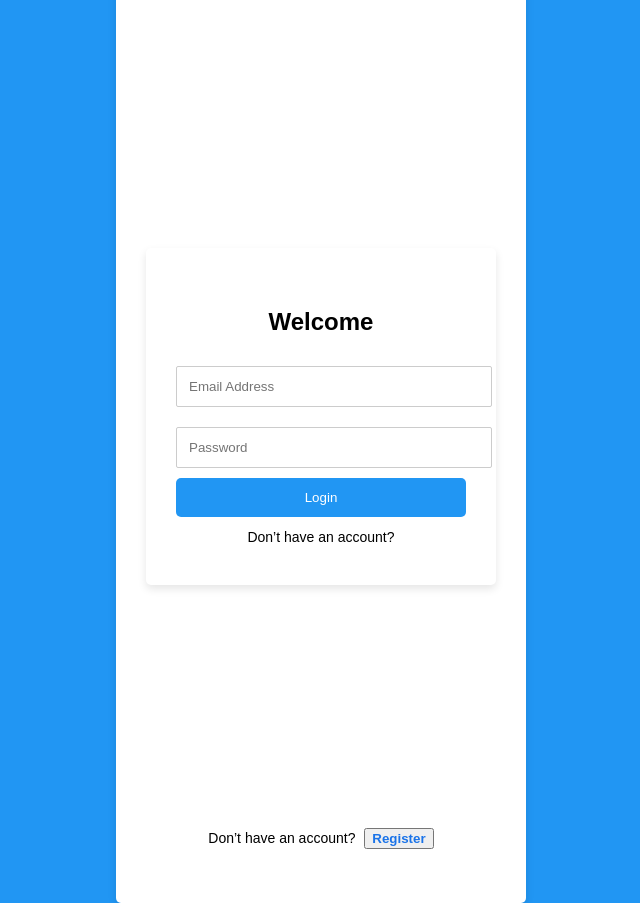
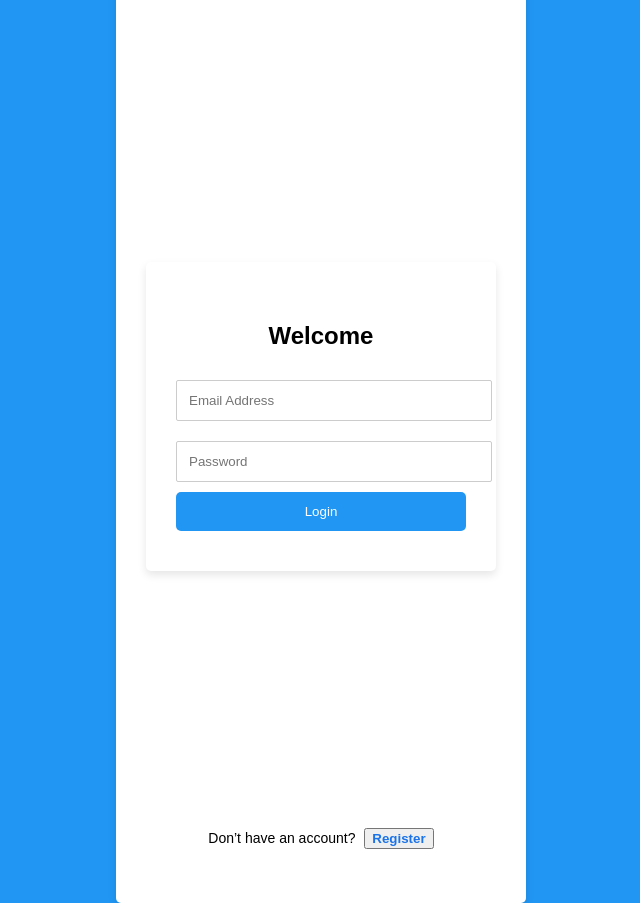
Before and after one commit to callistus0/task-manager, a React (Create React App) app in the folder client/: page / in a window 1280 px wide. Shown: the whole page, without its empty margins (319-959 px from the left). Built offline with nearby package versions, Linux system fonts and the light colour scheme.

Commit message:
💄 Final UI + Auth cleanup: Login/Register styling, Navbar, layout fixes

```diff
--- a/client/src/Login.js
+++ b/client/src/Login.js
@@ -44,9 +44,6 @@ function Login({ onLogin }) {
           onChange={e => setPassword(e.target.value)}
         />
         <button className="login-button" onClick={handleLogin}>Login</button>
-        <div className="login-footer">
-          Don’t have an account?
-        </div>
       </div>
     </div>
   );
```
